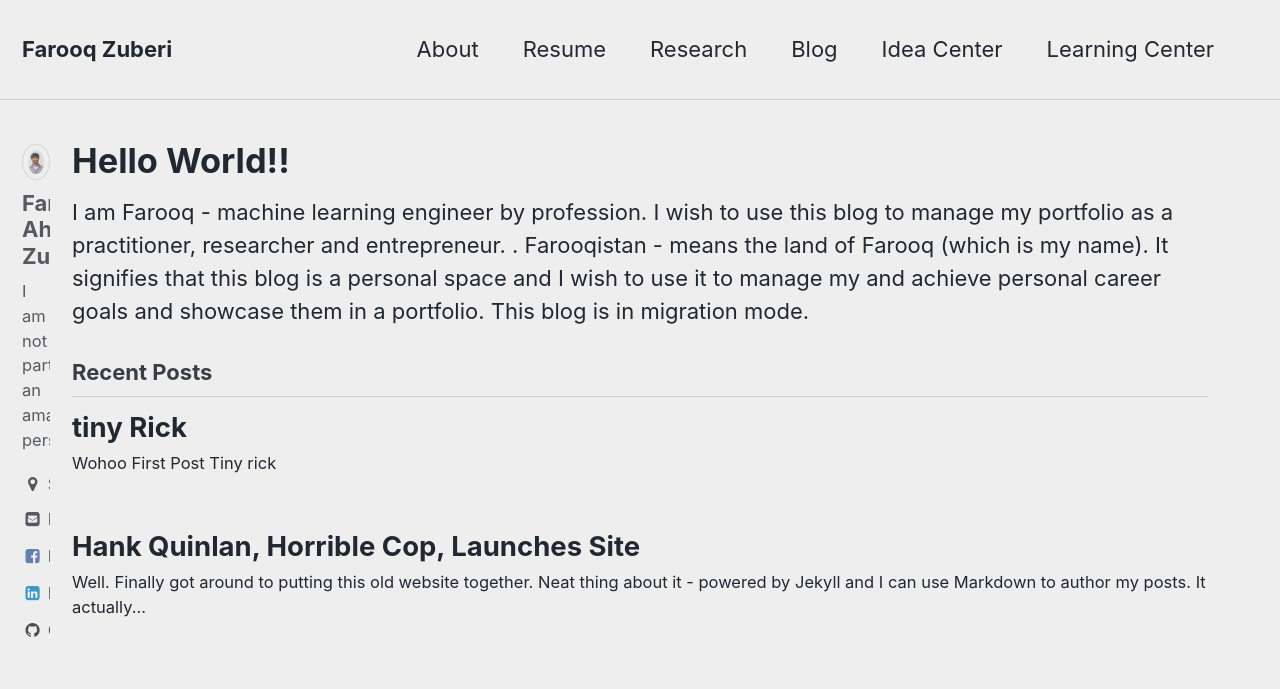
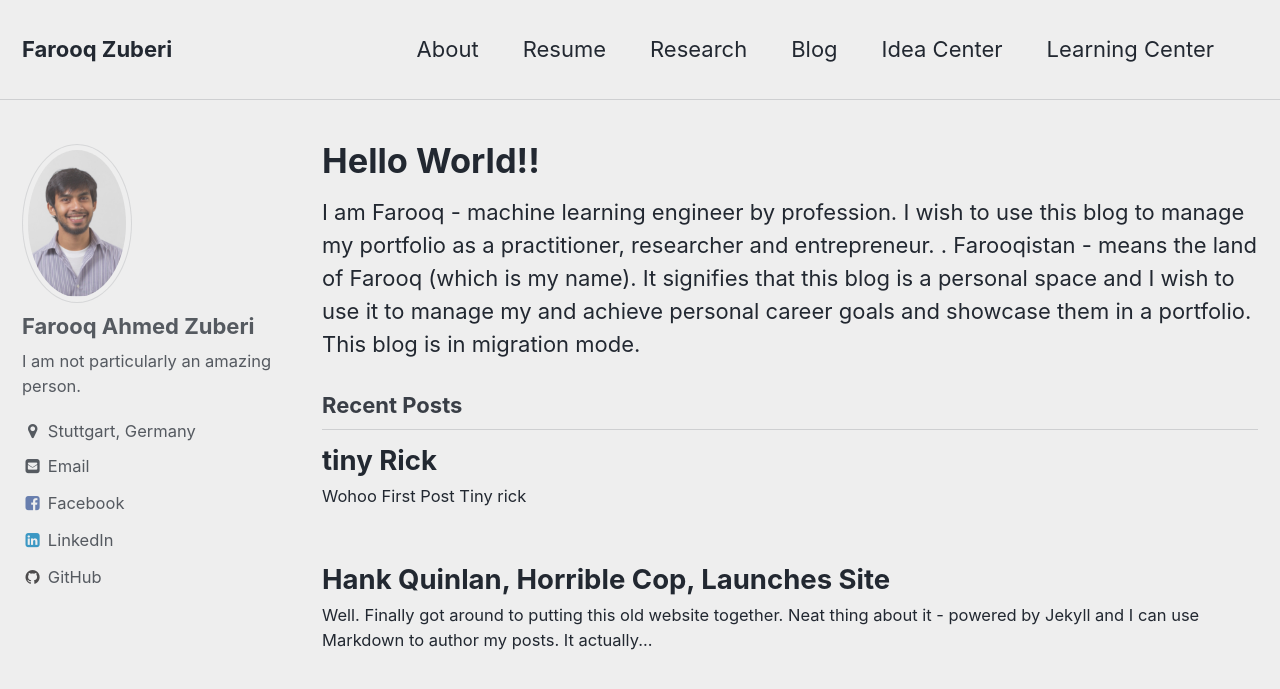
Before and after one commit to FarooqZuberi/FarooqZuberi.github.io, a Jekyll site: the page built from index.html, in a window 1280 px wide and 900 px high. Shown: the top 689 px of the window. Built offline with Jekyll 4.4.1, drawn with Linux system fonts in a browser that asks for light colours; the list of posts is cut into pages by our own code.

Commit message:
changed right sidebar width narrow

```diff
--- a/_sass/minimal-mistakes/_archive.scss
+++ b/_sass/minimal-mistakes/_archive.scss
@@ -8,12 +8,14 @@
   @include breakpoint($large) {
     float: right;
     width: calc(100% - #{$right-sidebar-width-narrow});
-    padding-right: $right-sidebar-width-narrow;
+    padding-right: 0;
+	/*$right-sidebar-width;*/
   }
 
   @include breakpoint($x-large) {
     width: calc(100% - #{$right-sidebar-width});
-    padding-right: $right-sidebar-width;
+    padding-right: 0;
+	/*$right-sidebar-width;*/
   }
 
   a {
--- a/_sass/minimal-mistakes/_page.scss
+++ b/_sass/minimal-mistakes/_page.scss
@@ -25,12 +25,14 @@
   @include breakpoint($large) {
     float: right;
     width: calc(100% - #{$right-sidebar-width-narrow});
-    padding-right: $right-sidebar-width-narrow;
+    padding-right: 0;
+	/*$right-sidebar-width;*/
   }
 
   @include breakpoint($x-large) {
     width: calc(100% - #{$right-sidebar-width});
-    padding-right: $right-sidebar-width;
+    padding-right: 0;
+	/*$right-sidebar-width;*/
   }
 
   .page__inner-wrap {
--- a/_sass/minimal-mistakes/_variables.scss
+++ b/_sass/minimal-mistakes/_variables.scss
@@ -120,9 +120,9 @@
    Grid
    ========================================================================== */
 
-$right-sidebar-width-narrow   : 0px !default;
-$right-sidebar-width          : 50px !default;
-$right-sidebar-width-wide     : 100px !default;
+$right-sidebar-width-narrow   : 200px !default;
+$right-sidebar-width          : 300px !default;
+$right-sidebar-width-wide     : 400px !default;
 
 
 /*
```
